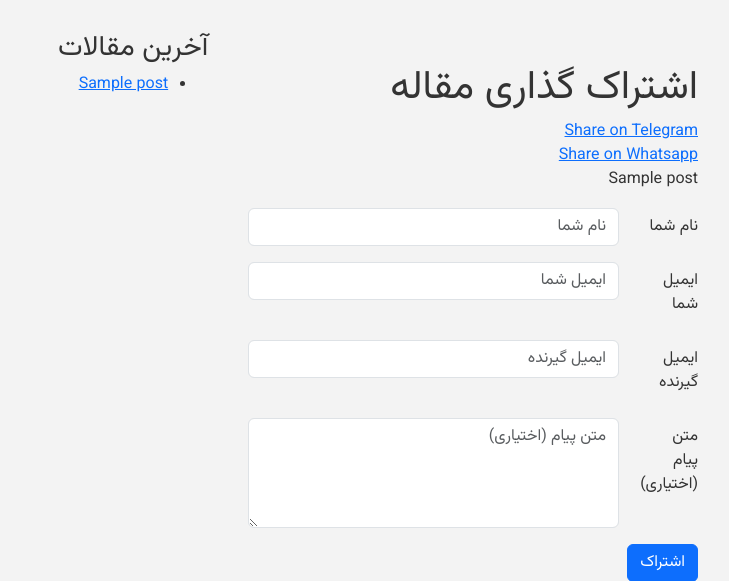
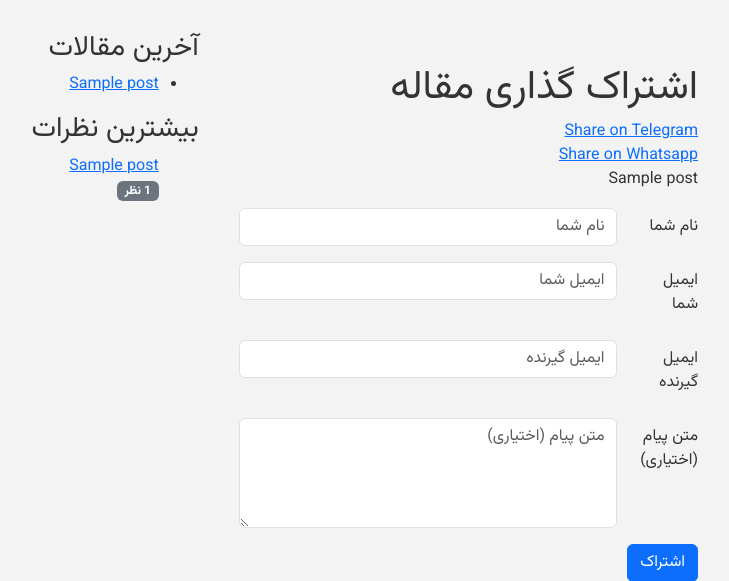
Before and after one commit to shahrokh-ashayeri/blog, a Django app: a page that uses templates/base.html in a window 1280 px wide. Shown: the part 296-877 px from the top of the page, without its empty margins (460-1189 px from the left). Run offline with Django 5.2, Linux system fonts and the light colour scheme; tables that the repository leaves empty hold one stand-in row (values such as "Sample post"); parts of the project's set-up code (start-up, migrations or seed data) failed here and were passed over.

Commit message:
add most commented post tag and edit the related template to show that

```diff
--- a/post/templatetags/blog_tags.py
+++ b/post/templatetags/blog_tags.py
@@ -1,13 +1,23 @@
 from post.models import Post
 from django import template
+from django.db.models import Count
 
 register = template.Library()
+
 
 @register.simple_tag
 def total_count():
     return Post.published.count()
 
-@register.inclusion_tag('post/latest_posts.html')
+
+@register.inclusion_tag("post/latest_posts.html")
 def show_latest_posts(count=5):
-    latest_posts =  Post.published.order_by("-published_time")[:count]
-    return {'latest_posts': latest_posts}
+    latest_posts = Post.published.order_by("-published_time")[:count]
+    return {"latest_posts": latest_posts}
+
+
+@register.simple_tag
+def get_most_commented_posts(count=5):
+    return Post.published.annotate(total_comments=Count("comments")).order_by(
+        "-total_comments"
+    )[:count]
--- a/templates/base.html
+++ b/templates/base.html
@@ -72,6 +72,15 @@
         <div class="col-3">
           <h3>آخرین مقالات</h3>
           {% show_latest_posts %}
+          <h3>بیشترین نظرات</h3>
+          {% get_most_commented_posts as most_commented_posts %}
+          <ul class="list-unstyled">
+            {% for post in most_commented_posts %}
+              <li>
+                <a href="{{ post.get_absolute_url }}">{{ post.title }}</a>
+                <span class="badge bg-secondary">{{ post.comments.count }} نظر</span>
+              </li>
+            {% endfor %}
         </div>
       </div>
     </div>
```
